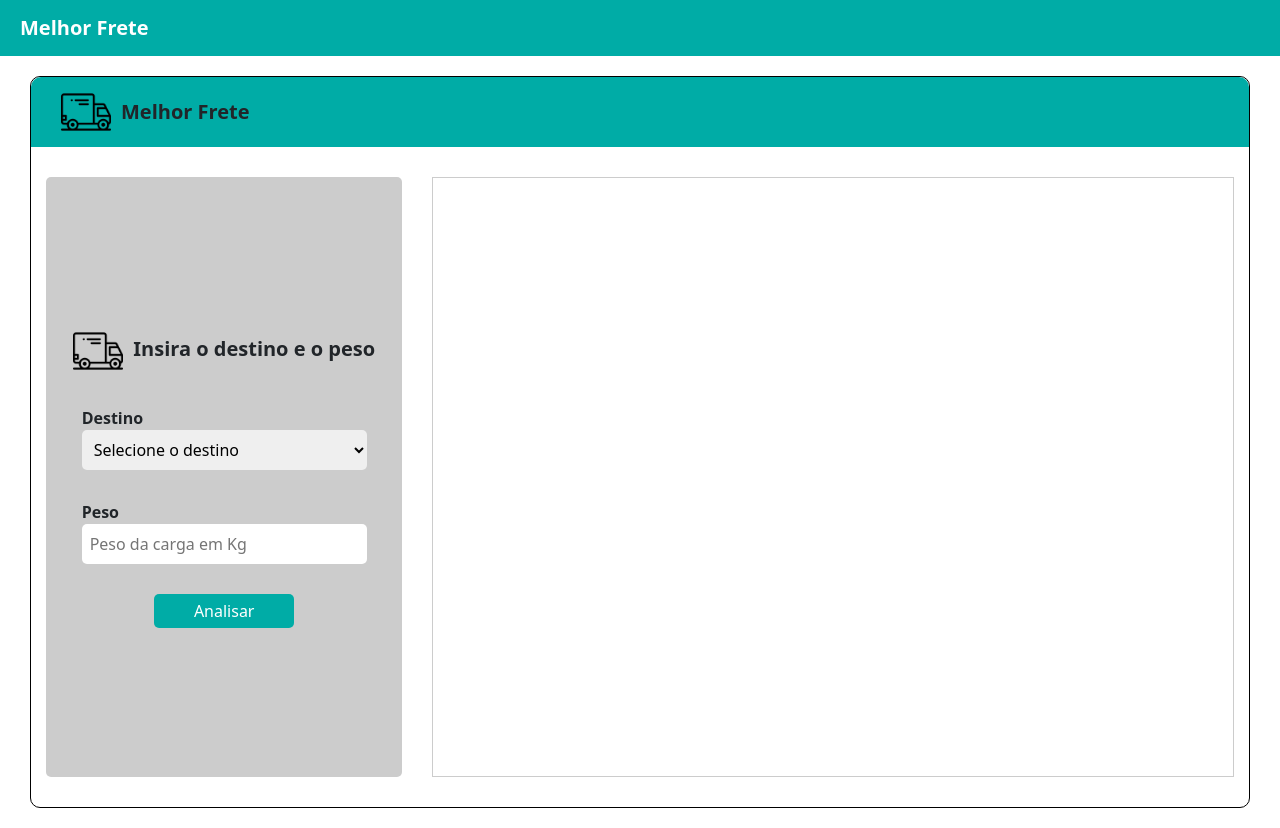
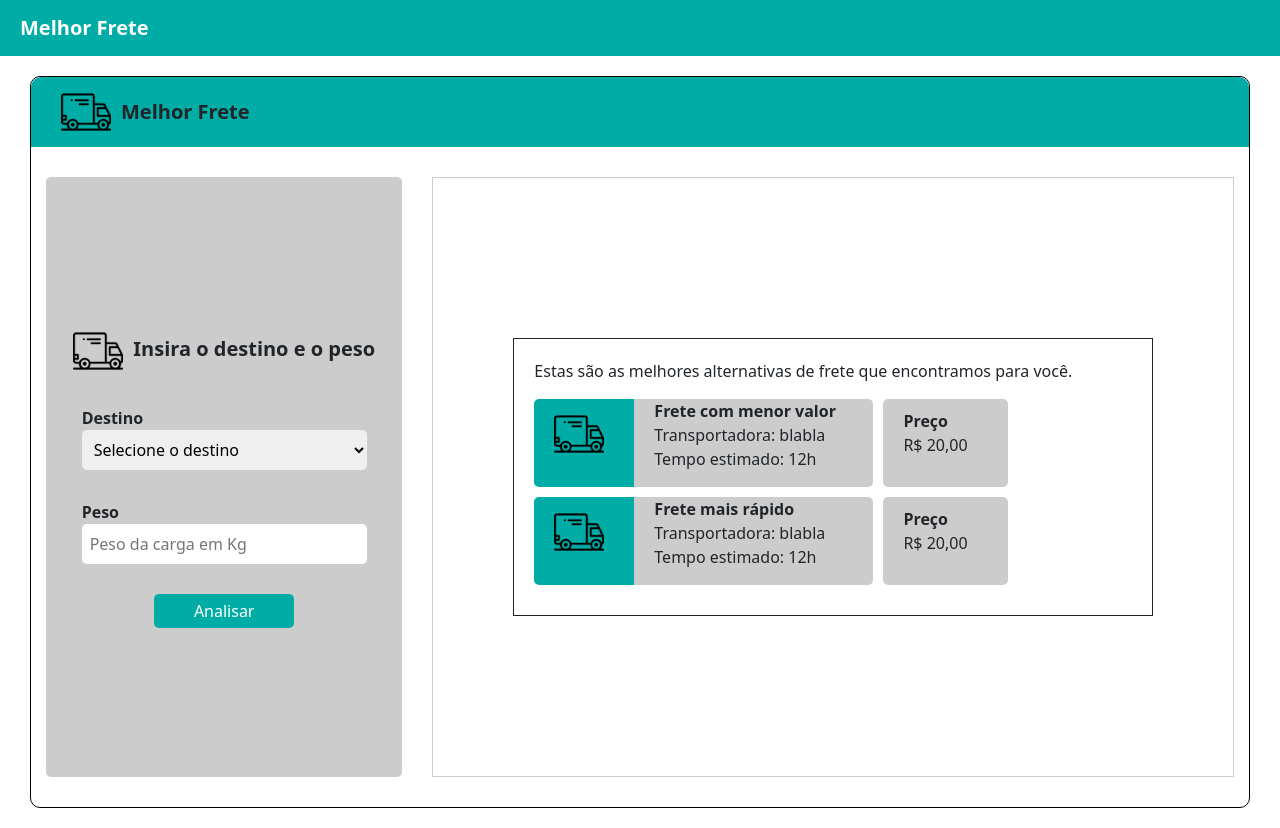
Before and after one commit to wildemberg-sales/Desafio-CoorLab, a Vue app in the folder desafio_coorlab/code/: page / in a window 1280 px wide. Built offline with nearby package versions, Linux system fonts and the light colour scheme.

Commit message:
Iniciando bloco de resposta

```diff
--- a/desafio_coorlab/code/src/components/BestTransport.vue
+++ b/desafio_coorlab/code/src/components/BestTransport.vue
@@ -34,7 +34,50 @@
         </div>
 
         <div class="response">
+          <div class="msg-no-select">Nenhum dado selecionado</div>
 
+          <div class="msg-select">
+            <div class="center">
+            <p>Estas são as melhores alternativas de frete que encontramos para você.</p>
+
+            <div class="block-info-minor">
+              <div class="block-info-img">
+                <img src="./../assets/logo.png"/>
+              </div>
+              <div class="block-info-data">
+                <p><span>Frete com menor valor</span><br/>
+                  Transportadora: blabla <br/>
+                  Tempo estimado: 12h
+                </p>
+              </div>
+              <div class="block-info-price">
+                <p><span>Preço</span><br/>
+                  R$ 20,00
+                </p>
+              </div>
+            </div>
+
+            <div class="block-info-fast">
+              <div class="block-info-img">
+                <img src="./../assets/logo.png"/>
+              </div>
+              <div class="block-info-data">
+                <p><span>Frete mais rápido</span><br/>
+                  Transportadora: blabla <br/>
+                  Tempo estimado: 12h
+                </p>
+
+              </div>
+              <div class="block-info-price">
+                <p><span>Preço</span><br/>
+                  R$ 20,00
+                </p>
+              </div>
+            </div>
+
+            </div>
+
+          </div>
 
         </div>
 
@@ -175,5 +218,50 @@ select{
   justify-content: center;
   align-items: center;
 }
+.response span{
+  font-weight: bold;
+}
 
+.msg-no-select{
+  display: none;
+  font-size: 30px;
+  font-weight: bold;
+  color: #817f7f;
+}
+
+.msg-select{
+  border: 1px solid;
+  width: 80%;
+  padding: 20px;
+}
+
+.center{
+
+}
+.block-info-minor, .block-info-fast{
+  display: flex;
+  margin-bottom: 10px;
+}
+
+.block-info-img{
+  padding: 10px 20px;
+  background-color: #00aca6;
+  border-bottom-left-radius: 5px;
+  border-top-left-radius: 5px;
+}
+
+.block-info-data{
+  padding: 0 20px;
+  width: 40%;
+  background-color: #ccc;
+  border-bottom-right-radius: 5px;
+  border-top-right-radius: 5px;
+}
+
+.block-info-price{
+  margin-left: 10px;
+  background-color: #ccc;
+  border-radius: 5px;
+  padding: 10px 40px 10px 20px;
+}
 </style>
```
